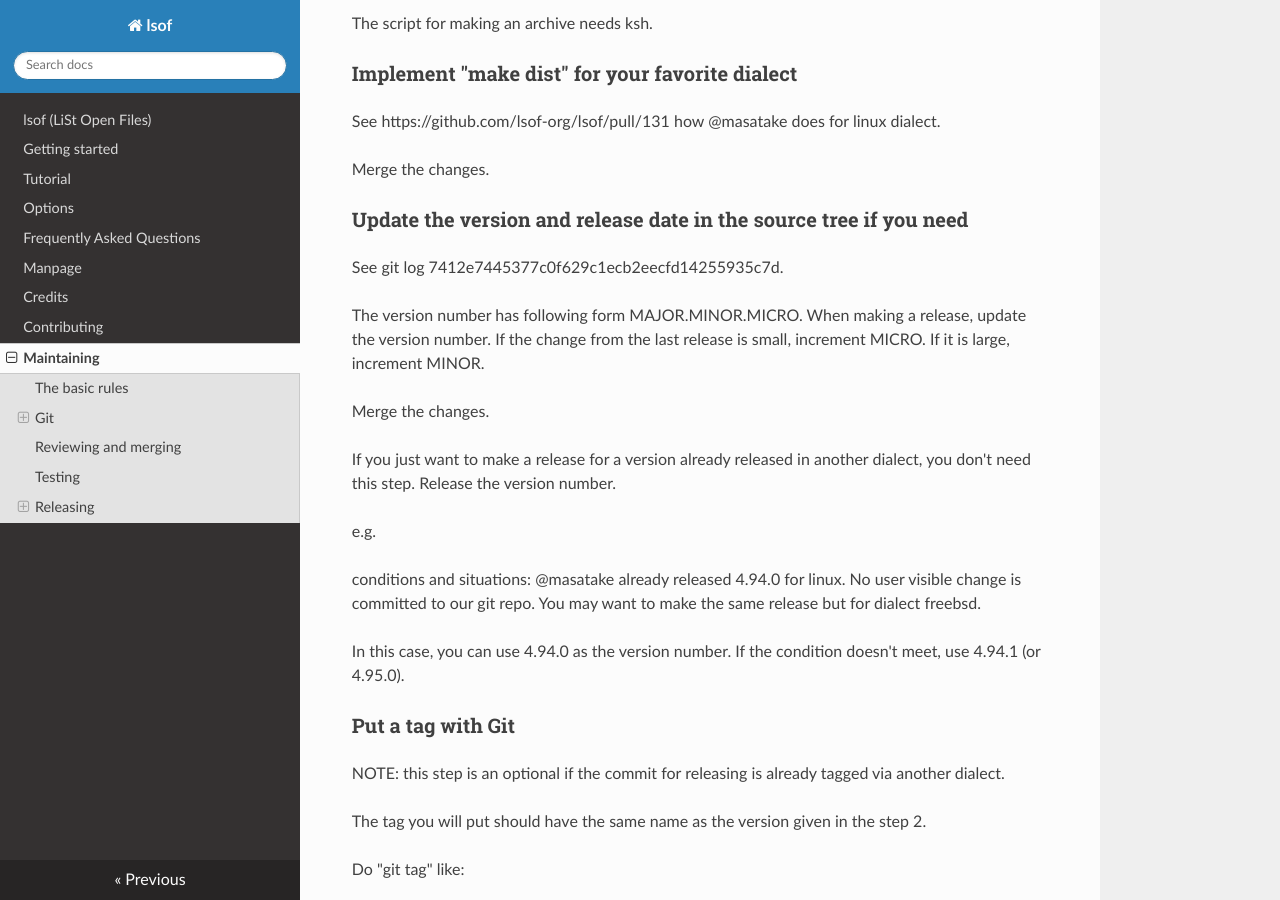
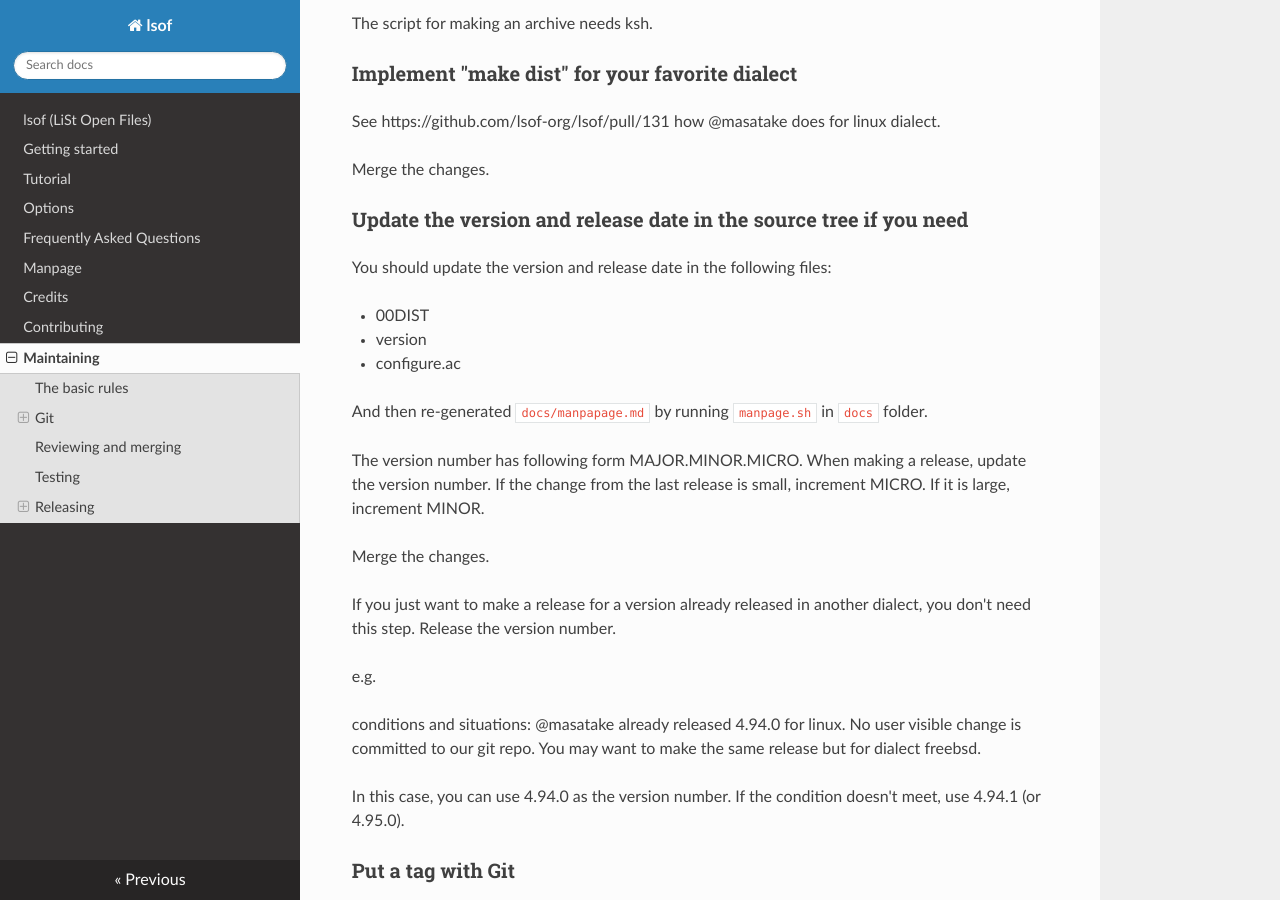
Before and after one commit to lsof-org/lsof, an MkDocs documentation site: the page built from docs/maintaining.md, in a window 1280 px wide and 900 px high, scrolled down 3027 px. Built offline with MkDocs 1.6.1, drawn with Linux system fonts in a browser that asks for light colours; nearby versions of some CDN libraries.

Commit message:
Enrich procedure to update version

```diff
--- a/docs/maintaining.md
+++ b/docs/maintaining.md
@@ -146,7 +146,13 @@ Merge the changes.
 
 ### Update the version and release date in the source tree if you need
 
-See git log 7412e7445377c0f629c1ecb2eecfd14255935c7d.
+You should update the version and release date in the following files:
+
+- 00DIST
+- version
+- configure.ac
+
+And then re-generated `docs/manpapage.md` by running `manpage.sh` in `docs` folder.
 
 The version number has following form MAJOR.MINOR.MICRO.  When making a
 release, update the version number.  If the change from the last release
```
